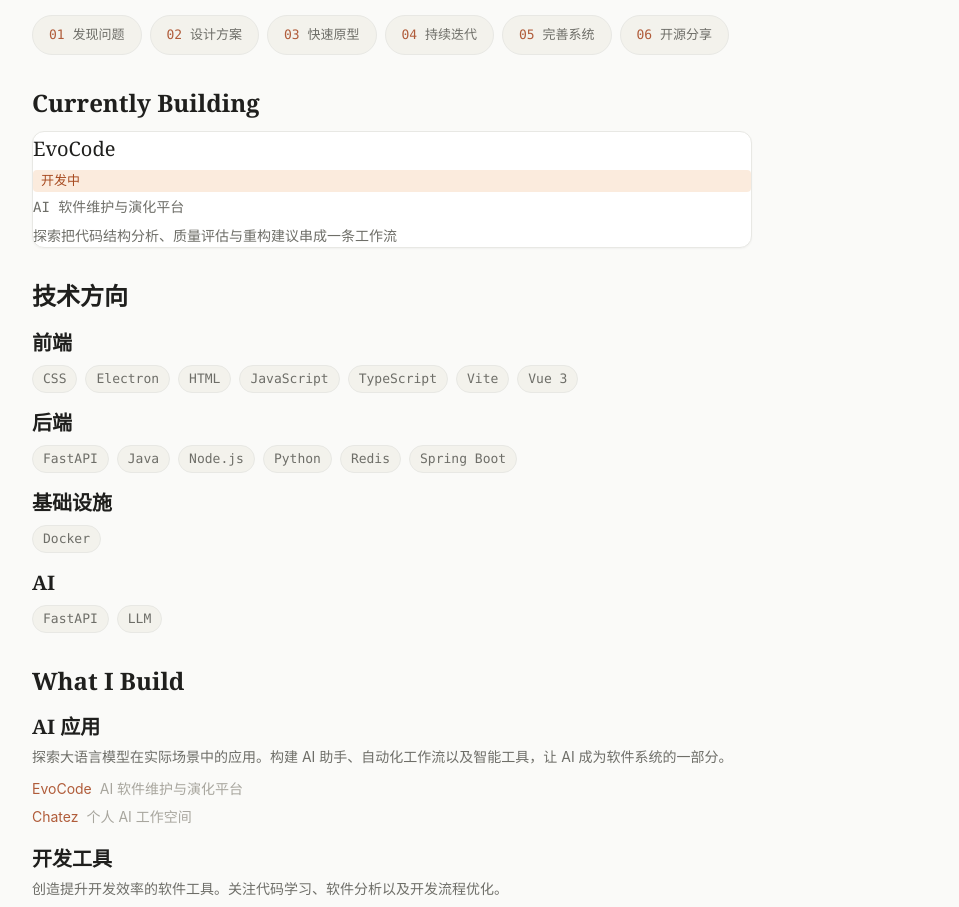
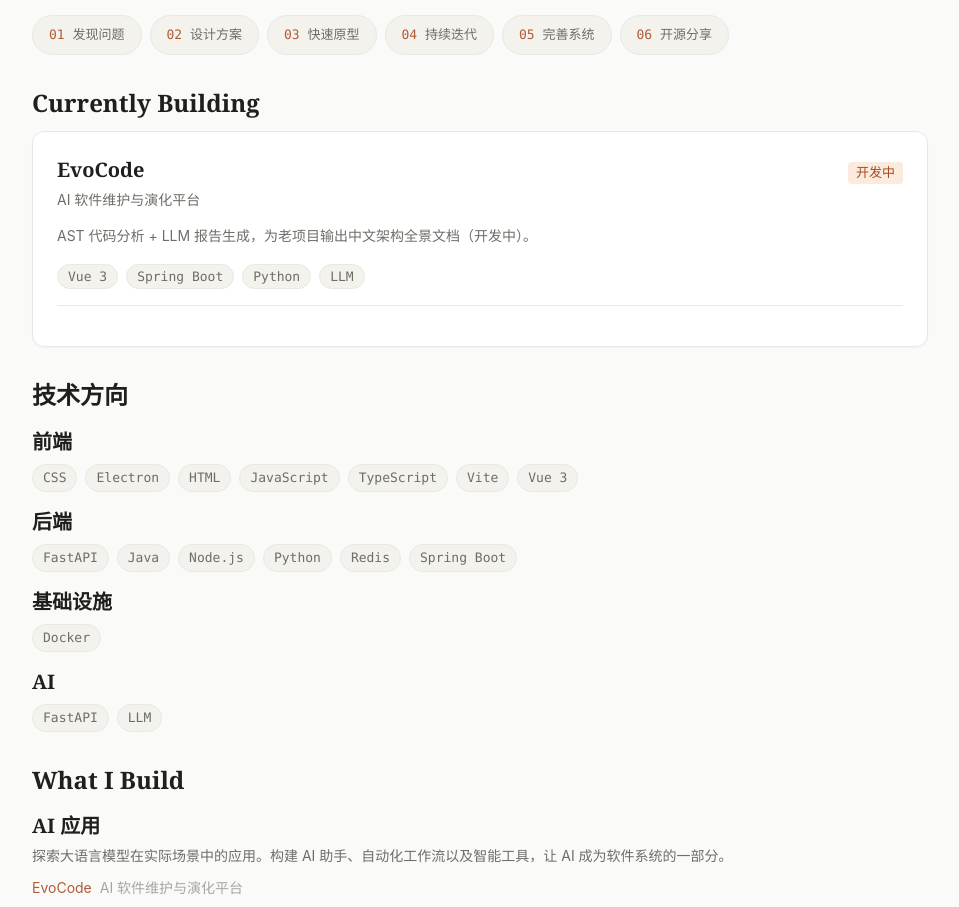
Before and after one commit to anyuer678/yuer.dev, a Vue app: page /about in a window 1280 px wide. Shown: the part 1080-1987 px from the top of the page, without its empty margins (160-1119 px from the left). Built offline with nearby package versions, Linux system fonts and the light colour scheme.

Commit message:
﻿feat(about): Currently Building 改为渲染标准项目卡（ProjectCard）
- about__focus 自制文字卡片替换为 ProjectCard 组件，渲染 site.focus.link 指向的 EvoCode
- 移除废弃的 about__focus 样式与 StatusBadge 导入

```diff
--- a/src/pages/About.vue
+++ b/src/pages/About.vue
@@ -3,7 +3,6 @@
 // 全部数据驱动（site.json + projects + timeline），不硬编码
 import PageHeader from '@/components/layout/PageHeader.vue'
 import ExternalLink from '@/components/ui/ExternalLink.vue'
-import StatusBadge from '@/components/ui/StatusBadge.vue'
 import SectionTitle from '@/components/ui/SectionTitle.vue'
 import ProjectCard from '@/components/features/ProjectCard.vue'
 import { site, projects, notes, lab, techList } from '@/utils/content.js'
@@ -19,6 +18,9 @@ const stats = [
 
 // 代表作：order 前 3（旗舰优先）
 const selectedProjects = [...projects].sort((a, b) => (a.order ?? 999) - (b.order ?? 999)).slice(0, 3)
+
+// 当前在做：site.focus.link 指向的项目（默认 EvoCode），直接渲染标准项目卡
+const currentFocus = projects.find((p) => p.slug === site.focus?.link?.split('/').filter(Boolean).pop()) ?? projects[0]
 
 // What I Build：按方向归类真实项目（slug → 一句话，非详情页，仅方向展示）
 const BUILD_AREAS = [
@@ -120,12 +122,7 @@ const stackGroups = STACK_GROUPS.map((g) => ({
       <!-- 当前在做 -->
       <section v-if="site.focus" class="about__block">
         <h2 class="about__sub">Currently Building</h2>
-        <RouterLink :to="site.focus.link || '/projects'" class="about__focus">
-          <span class="about__focus-title">{{ site.focus.title }}</span>
-          <StatusBadge :status="site.focus.status" />
-          <span v-if="site.focus.subtitle" class="about__focus-sub">{{ site.focus.subtitle }}</span>
-          <span class="about__focus-goal">{{ site.focus.goal }}</span>
-        </RouterLink>
+        <ProjectCard :project="currentFocus" />
       </section>
 
       <!-- 技术方向 -->
@@ -350,38 +347,6 @@ const stackGroups = STACK_GROUPS.map((g) => ({
   line-height: var(--lh-h3);
   margin-bottom: var(--space-2);
 }
-.about__focus {
-  display: grid;
-  gap: var(--space-1);
-  padding: var(--space-5);
-  background: var(--color-surface);
-  border: var(--border-default);
-  border-radius: var(--radius-lg);
-  max-width: var(--container-narrow);
-  box-shadow: var(--shadow-card);
-  transition: box-shadow var(--dur-fast) var(--ease-standard), transform var(--dur-fast) var(--ease-standard);
-}
-.about__focus:hover {
-  box-shadow: var(--shadow-card-hover);
-  transform: translateY(-2px);
-}
-.about__focus-title {
-  font-family: var(--font-display);
-  font-size: var(--text-h3);
-  color: var(--color-text);
-  display: inline-flex;
-  align-items: baseline;
-  gap: var(--space-3);
-}
-.about__focus-sub {
-  font-family: var(--font-mono);
-  font-size: var(--text-small);
-  color: var(--color-text-secondary);
-}
-.about__focus-goal {
-  font-size: var(--text-small);
-  color: var(--color-text-secondary);
-}
 .about__tech {
   display: flex;
   flex-wrap: wrap;
```
